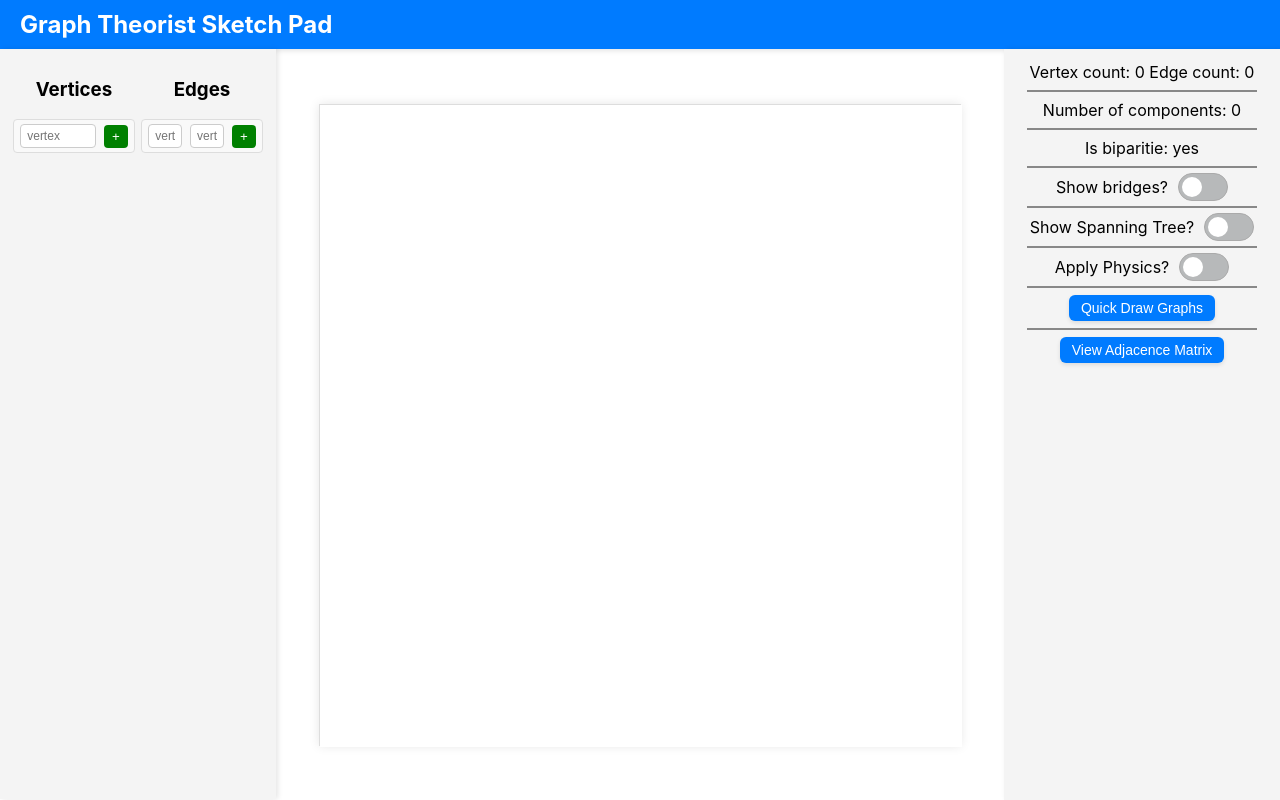
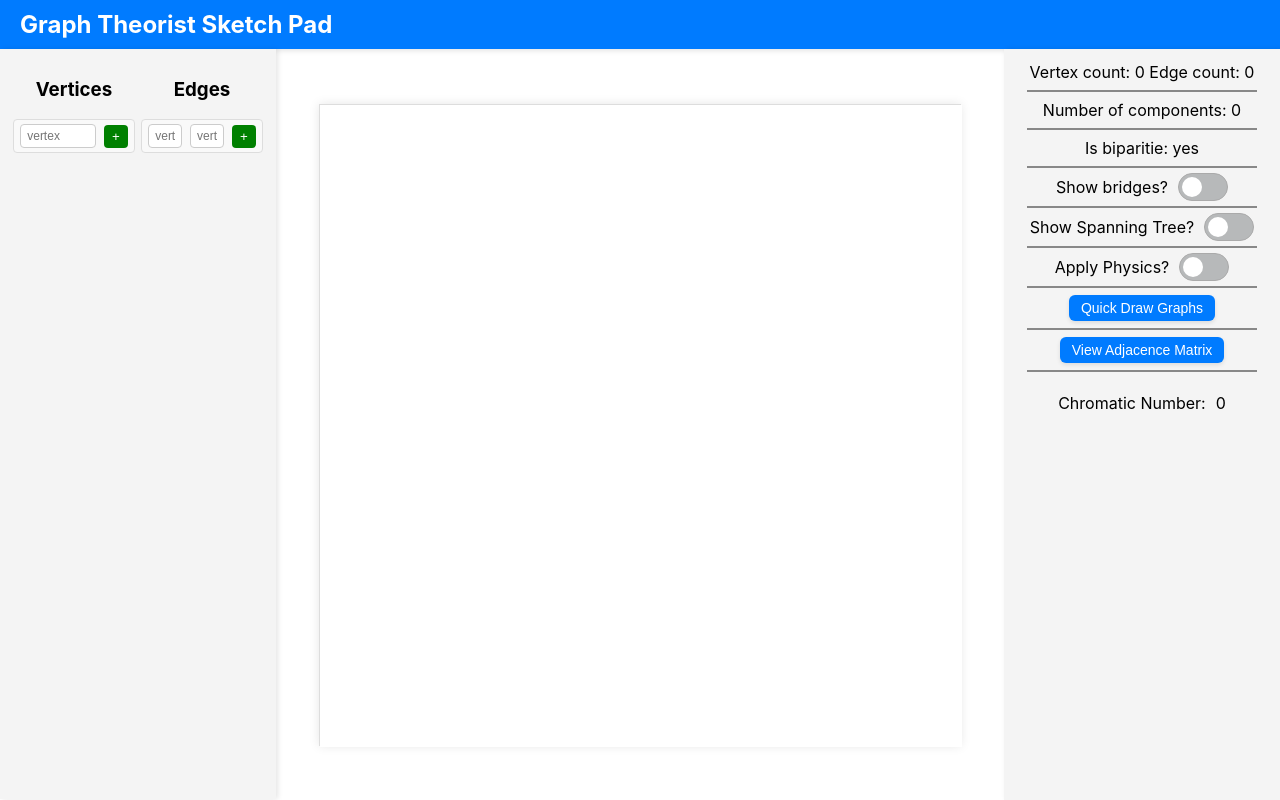
Before and after one commit to SamStan4/graph-theorist-sketch-pad, a React (Create React App) app in the folder client/: page / in a window 1280 px wide. Built offline with nearby package versions, Linux system fonts and the light colour scheme.

Commit message:
feat: Chromatic Num stat

```diff
--- /dev/null
+++ b/client/src/componets/ChromPolyStat.js
@@ -0,0 +1,75 @@
+import React, { useState, useEffect, useCallback } from "react";
+
+const ChromPolyStat = ({ graph }) => {
+  // const [chromaticPolynomial, setChromaticPolynomial] = useState("");
+  const [chromaticNumber, setChromaticNumber] = useState(0);
+
+  const isValidColor = useCallback((graph, colorMap, currentVertex, color) => {
+    const neighbors = graph.getNeighbors(currentVertex.vertexName);
+    for (let i = 0; i < neighbors.length; i++) {
+      if (colorMap.get(neighbors[i]) === color) {
+        return false;
+      }
+    }
+    return true;
+  }, []);
+
+  const colorGraph = useCallback((graph, colorMap, currentVertex, numColors) => {
+    const vertices = graph.getVertexList();
+
+    if (colorMap.size === vertices.length) {
+      return true;
+    }
+
+    for (let color = 1; color <= numColors; color++) {
+      if (isValidColor(graph, colorMap, currentVertex, color)) {
+        colorMap.set(currentVertex.vertexName, color);
+        if (colorGraph(graph, colorMap, vertices[vertices.indexOf(currentVertex) + 1], numColors)) {
+          return true;
+        }
+        delete colorMap[currentVertex.vertexName];
+      }
+    }
+    return false;
+  }, [isValidColor]);
+
+  useEffect(() => {
+    const computeChromaticNumber = (graph) => {
+      if(graph.getVertexCount() === 0) {
+        return 0;
+      }
+      const colorMap = new Map();
+      let numColors = 1;
+      while(!colorGraph(graph, colorMap, graph.getVertexList()[0], numColors)) {
+        numColors++;
+      }
+      return numColors;
+    };
+
+    if (graph) {
+      setChromaticNumber(computeChromaticNumber(graph));
+    }
+  }, [graph, colorGraph]);
+
+	return (
+		<div
+			style={{
+				display: "flex",
+				alignItems: "center",
+				justifyContent: "center",
+				gap: "10px",
+			}}
+		>
+			<p
+				style={{
+					margin: "0px",
+				}}
+			>
+				Chromatic Number:
+			</p>
+			<p>{chromaticNumber}</p>
+		</div>
+	);
+};
+
+export default ChromPolyStat;
--- a/client/src/componets/GraphStats.js
+++ b/client/src/componets/GraphStats.js
@@ -7,6 +7,7 @@ import ShowMST from "./ShowMST.js"
 import BipartiteStat from "./BipartiteStat.js";
 import QuickDrawGraphs from "./DrawGraphs.js";
 import ViewAdjacenceMatrix from "./ViewAdjacencyMatrix.js";
+import ChromPolyStat from "./ChromPolyStat.js";
 
 const GraphStats = ({ graph, onShowBridgesToggle, onShowMSTToggle, onApplyPhysicsToggle, onShowQuickDrawToggle, onViewAdjacencyMatrix }) => {
   return (
@@ -51,6 +52,10 @@ const GraphStats = ({ graph, onShowBridgesToggle, onShowMSTToggle, onApplyPhysic
         <LineSeparator/>
         <ViewAdjacenceMatrix
           onClickView={onViewAdjacencyMatrix}
+          />
+        <LineSeparator />
+        <ChromPolyStat
+          graph={graph}
         />
     </div>
   );
--- a/client/src/logic/Graph.js
+++ b/client/src/logic/Graph.js
@@ -247,6 +247,23 @@ export default class Graph {
      */
     getVertexList() {
         return Array.from(this.vertices.values());
+    }
+
+
+    /**
+     * Retrieves the neighbors of a given vertex.
+     *
+     * @param {string} vertexName - The vertex whose neighbors are to be retrieved.
+     * @returns {Array} An array of neighboring vertices.
+     */
+    getNeighbors(vertexName) {
+      const edgeSet = new Set();
+      if (this.edges.has(vertexName)) {
+        for (const neighborName of this.edges.get(vertexName)) {
+          edgeSet.add(neighborName);
+        }
+      }
+      return Array.from(edgeSet);
     }
 
     /**
```
